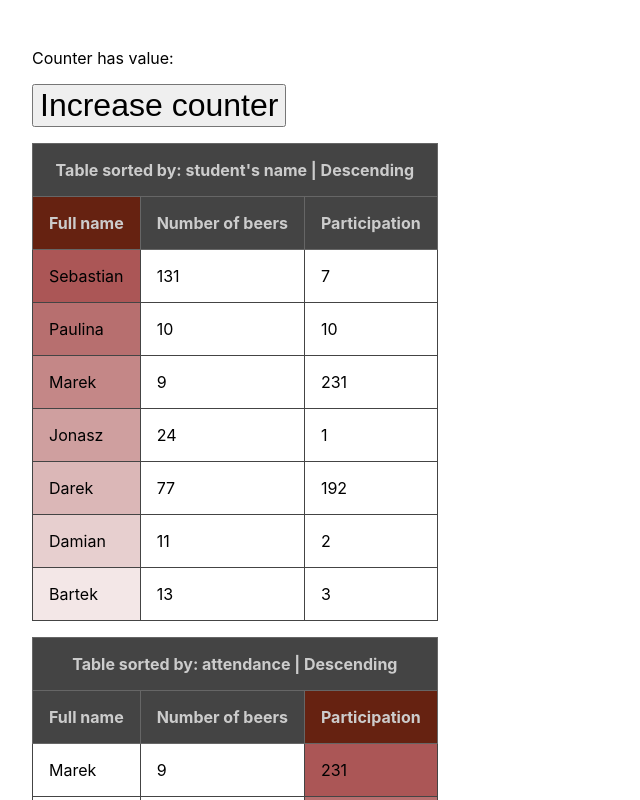
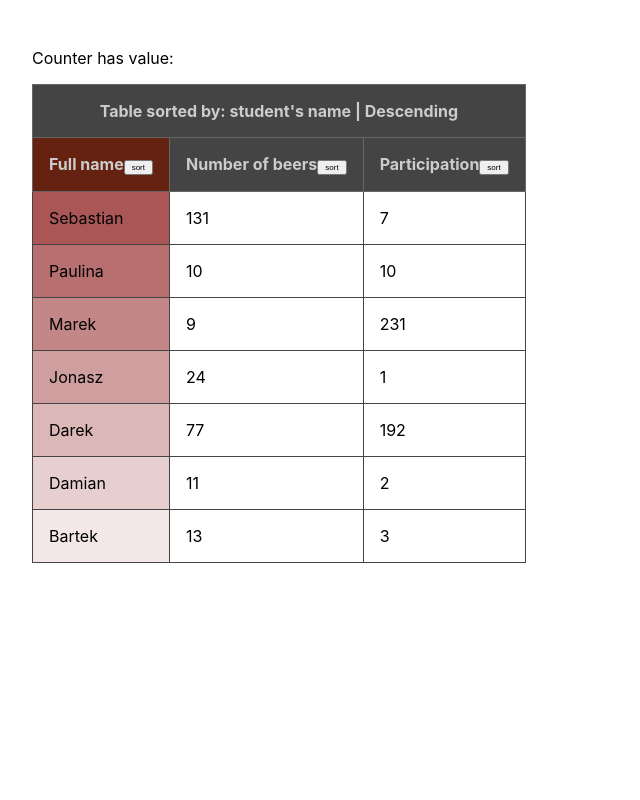
Before and after one commit to argasek/codebrainers-2020-09, a React (Create React App) app: page / in a window 1280 px wide. Shown: the top 800 px of the page, without its empty margins (0-640 px from the left). Built offline with nearby package versions, Linux system fonts and the light colour scheme.

Commit message:
add button ti title - the solution is not what we need here

```diff
--- a/src/App.js
+++ b/src/App.js
@@ -10,9 +10,17 @@ class App extends React.Component {
 
         this.state = {
             sortDirection: false,
+
         };
 
     }
+
+    sortHandlerFunc = () => {
+        const sortDirection = this.state.sortDirection;
+        this.setState({sortDirection: !this.state.sortDirection});
+    }
+
+
 
     render() {
         console.log('render()');
@@ -21,22 +29,24 @@ class App extends React.Component {
             <div>
                 <p>Counter has value: {this.state.counter}</p>
                 <p>
-                    <button
-                        style={{fontSize: '2rem'}}
-                        onClick={ () => {
-                            console.log(this);
-                            this.setState({sortDirection: !this.state.sortDirection});
-                        }}
-                    >Increase counter
-                    </button>
+                    {/*<button*/}
+                    {/*    style={{fontSize: '2rem'}}*/}
+                    {/*    onClick={ () => {*/}
+                    {/*        console.log(this);*/}
+                    {/*        this.setState({sortDirection: !this.state.sortDirection});*/}
+                    {/*    }}*/}
+                    {/*>Increase counter*/}
+                    {/*</button>*/}
                 </p>
                 <StudentList
                     students={codebrainersStudents}
                     sortBy="fullName"
-                    sortDirection={sortDirection}
+                    sortDirection= {sortDirection}
+                    sortHandler={this.sortHandlerFunc}
+
                 />
-                <StudentList students={codebrainersStudents} sortBy="participationCount" sortDirection={sortDirection}/>
-                <StudentList students={codebrainersStudents} sortBy="numberOfBeers" sortDirection={sortDirection}/>
+                {/*<StudentList students={codebrainersStudents} sortBy="participationCount" sortDirection={sortDirection} sortHandler={this.sortHandlerFunc}/>*/}
+                {/*<StudentList students={codebrainersStudents} sortBy="numberOfBeers" sortDirection={sortDirection}  sortHandler={this.sortHandlerFunc}/>*/}
             </div>
         );
     }
--- a/src/components/StudentList.js
+++ b/src/components/StudentList.js
@@ -11,9 +11,11 @@ function StudentList(props) {
     let backgroundStyleName;
     let backgroundStyleBeer;
     let backgroundStyleAttend;
-    let checkedLabelBackground = {backgroundColor:"#621"};
-    let counter =0;
+    let checkedLabelBackground = {backgroundColor: "#621"};
+    let counter = 0;
     let sortingTitle;
+    const {sortHandler} = props;
+
 
 
 
@@ -21,13 +23,18 @@ function StudentList(props) {
         sortingTitle = "student's name";
         backgroundStyleName = checkedLabelBackground;
 
+
+
     } else if (sortBy === "participationCount") {
         sortingTitle = "attendance";
         backgroundStyleAttend = checkedLabelBackground;
 
+
+
     } else {
         sortingTitle = "earned beers";
         backgroundStyleBeer = checkedLabelBackground;
+
     }
 
 
@@ -52,14 +59,35 @@ function StudentList(props) {
 
             </tr>
             <tr>
-                <th style={backgroundStyleName}>Full name</th>
-                <th style={backgroundStyleBeer}>Number of beers</th>
-                <th style={backgroundStyleAttend}>Participation</th>
+                <th style={backgroundStyleName}>Full name
+                    <button
+                            style={{fontSize: '0.5rem'}}
+                            onClick={sortHandler}
+                    >sort
+                    </button>
+
+                </th>
+                <th style={backgroundStyleBeer}>Number of beers
+                    <button
+                            style={{fontSize: '0.5rem'}}
+                            onClick={sortHandler}
+                    >sort
+                    </button>
+                </th>
+                <th  style={backgroundStyleAttend}>Participation
+                    <button
+                            style={{fontSize: '0.5rem'}}
+                            onClick={sortHandler}
+                    >sort
+                    </button>
+                </th>
             </tr>
             </thead>
             <tbody>
             {
-                sortedStudents.map((student, index) => <StudentRow student={student} key={index} sortBy={sortBy} counter={counter++} directionValue={directionValue}/>)
+                sortedStudents.map((student, index) => <StudentRow student={student} key={index} sortBy={sortBy}
+                                                                   counter={counter++}
+                                                                   directionValue={directionValue}/>)
             }
             </tbody>
         </table>
@@ -68,5 +96,4 @@ function StudentList(props) {
 }
 
 
-
 export default StudentList;
```
Also changed, not shown: src/App.css (line endings or trailing spaces).
